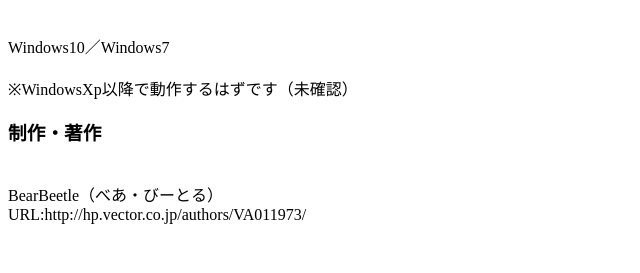
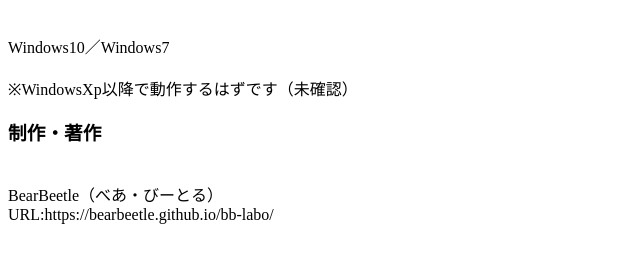
Before and after one commit to BearBeetle/bb-labo, a plain HTML site: page vs_help.html in a window 1280 px wide. Shown: the part 1011-1284 px from the top of the page, 0-640 px from the left. Drawn offline with Linux system fonts and the light colour scheme.

Commit message:
chenge URL

```diff
--- a/vs_help.html
+++ b/vs_help.html
@@ -51,7 +51,7 @@
 <A NAME="CHAP1_3">
 <H3>制作・著作</H3><BR>
 BearBeetle（べあ・びーとる）<BR>
-URL:http://hp.vector.co.jp/authors/VA011973/<BR>
+URL:https://bearbeetle.github.io/bb-labo/<BR>
 <BR>
 <BR>
 <A NAME="CHAP1_4">
```
